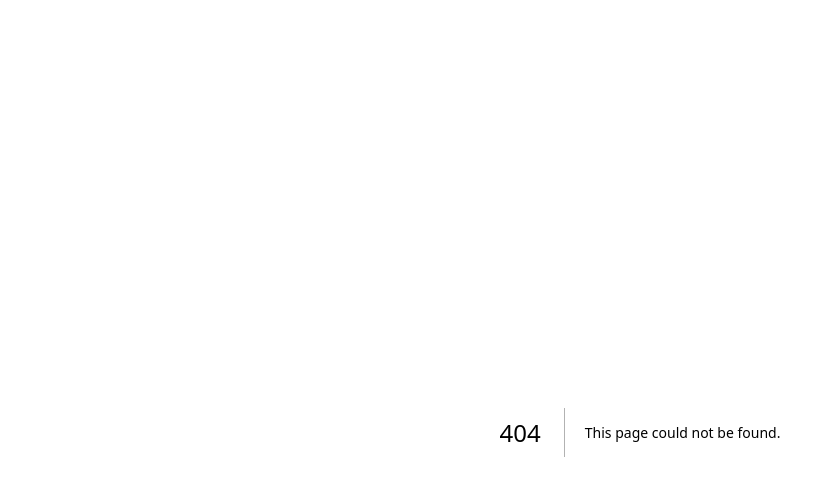
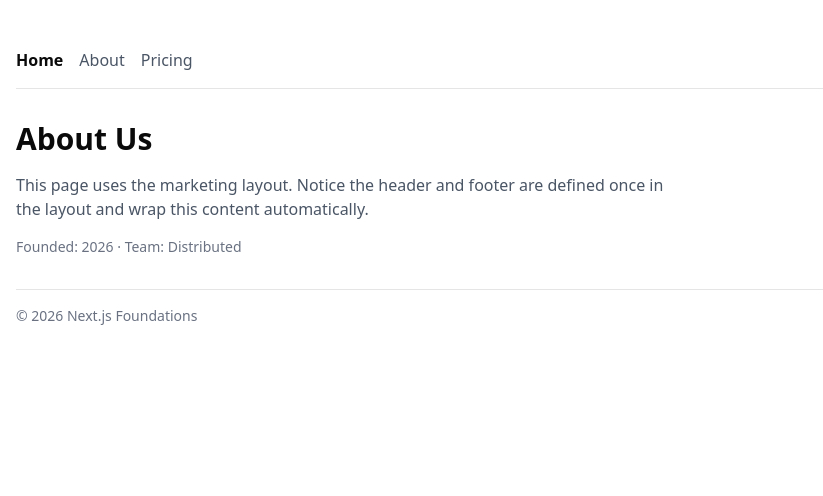
Before and after one commit to Arke-Systems/nextjs-foundations, a Next.js app in the folder apps/web/: page /about in a window 1280 px wide. Before the commit this address had no page. Shown: the top 496 px of the page, without its empty margins (0-823 px from the left). Built offline with nearby package versions, Linux system fonts and the light colour scheme.

Commit message:
feat: add app router fundamentals - layouts, loading, error, api

```diff
--- /dev/null
+++ b/apps/web/src/app/(marketing)/about/loading.tsx
@@ -0,0 +1,9 @@
+export default function Loading() {
+  return (
+    <div className="animate-pulse">
+      <div className="mb-4 h-8 w-1/3 rounded bg-gray-200" />
+      <div className="mb-2 h-4 w-full rounded bg-gray-200" />
+      <div className="h-4 w-2/3 rounded bg-gray-200" />
+    </div>
+  )
+}
--- /dev/null
+++ b/apps/web/src/app/(marketing)/about/page.tsx
@@ -0,0 +1,22 @@
+// Simulate slow data fetch
+async function getAboutData() {
+  await new Promise(resolve => setTimeout(resolve, 2000))
+  return { founded: 2026, team: 'Distributed' }
+}
+
+export default async function AboutPage() {
+  const data = await getAboutData()
+//   throw new Error('Test error boundary')
+  return (
+    <div className="max-w-2xl">
+      <h1 className="mb-4 font-bold text-3xl">About Us</h1>
+      <p className="mb-4 text-gray-600">
+        This page uses the marketing layout. Notice the header and footer
+        are defined once in the layout and wrap this content automatically.
+      </p>
+      <p className="text-gray-500 text-sm">
+        Founded: {data.founded} · Team: {data.team}
+      </p>
+    </div>
+  )
+}
--- /dev/null
+++ b/apps/web/src/app/(marketing)/error.tsx
@@ -0,0 +1,25 @@
+'use client'
+
+export default function ErrorBoundary({
+  error,
+  reset,
+}: {
+  error: Error & { digest?: string }
+  reset: () => void
+}) {
+  return (
+    <div className="rounded border border-red-200 bg-red-50 p-4">
+      <h2 className="mb-2 font-semibold text-lg text-red-800">
+        Something went wrong
+      </h2>
+      <p className="mb-4 text-red-600 text-sm">{error.message}</p>
+      <button
+        type="button"
+        onClick={reset}
+        className="rounded bg-red-600 px-4 py-2 text-white hover:bg-red-700"
+      >
+        Try again
+      </button>
+    </div>
+  )
+}
--- /dev/null
+++ b/apps/web/src/app/(marketing)/layout.tsx
@@ -0,0 +1,19 @@
+export default function MarketingLayout({
+    children,
+} : { children: React.ReactNode }) {
+  return (
+    <div className="min-h-screen">
+      <header className="mb-8 border-b py-4">
+        <nav className="flex gap-4">
+          <a href="/" className="font-semibold">Home</a>
+          <a href="/about" className="text-gray-600 hover:text-gray-900">About</a>
+          <a href="/pricing" className="text-gray-600 hover:text-gray-900">Pricing</a>
+        </nav>
+      </header>
+      <main>{children}</main>
+      <footer className="mt-8 border-t py-4 text-gray-500 text-sm">
+        © 2026 Next.js Foundations
+      </footer>
+    </div>
+  )
+}
--- /dev/null
+++ b/apps/web/src/app/api/ping/route.ts
@@ -0,0 +1,5 @@
+import { NextResponse } from 'next/server'
+
+export function GET() {
+  return NextResponse.json({ ok: true, timestamp: Date.now() })
+}
--- /dev/null
+++ b/apps/web/src/app/not-found.tsx
@@ -0,0 +1,16 @@
+import Link from 'next/link'
+
+export default function NotFound() {
+  return (
+    <div className="flex min-h-[50vh] flex-col items-center justify-center">
+      <h1 className="mb-4 font-bold text-4xl">404</h1>
+      <p className="mb-4 text-gray-600">This page doesn't exist.</p>
+      <Link
+        href="/"
+        className="rounded bg-gray-900 px-4 py-2 text-white hover:bg-gray-800"
+      >
+        Go home
+      </Link>
+    </div>
+  )
+}
```
